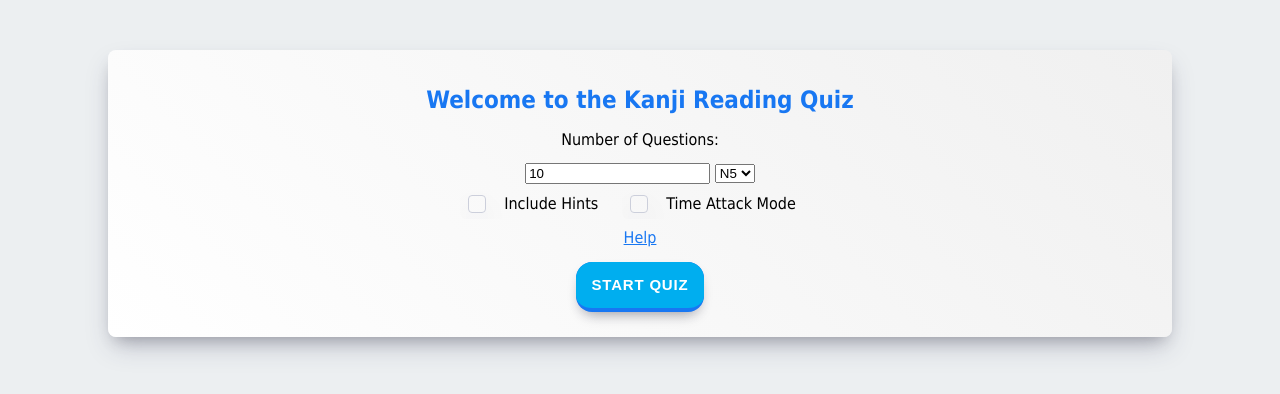
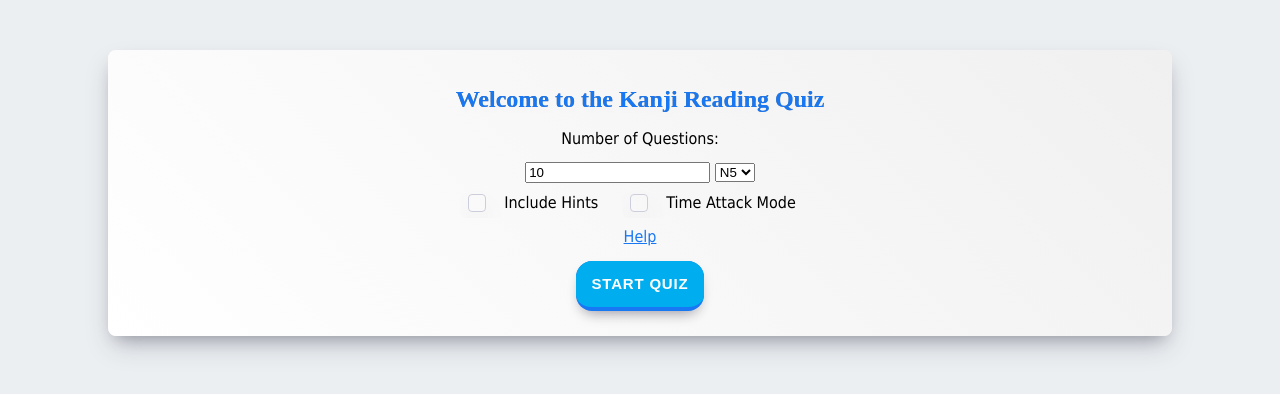
Before and after one commit to duy103zxc/neko_kanji, a plain HTML site: page qweezdummy.html in a window 1280 px wide. Drawn offline with Linux system fonts and the light colour scheme.

Commit message:
Update qweezdummy.html

```diff
--- a/qweezdummy.html
+++ b/qweezdummy.html
@@ -33,6 +33,12 @@
       font-size: 24px;
       color: #1877f2;
       /* Facebook blue */
+      font-family: Futura;
+      background-color: #666666;
+      -webkit-background-clip: text;
+      -moz-background-clip: text;
+      background-clip: text;
+      text-shadow: rgba(245,245,245,0.5) 3px 5px 1px;
     }
 
     .quiz-container,
```
